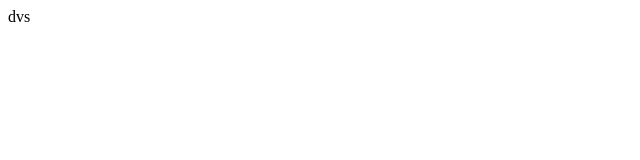
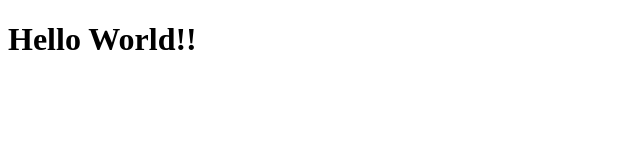
Before and after one commit to Nikhil2493/Pumkin_Meme_Genrator-Javascript-, a plain HTML site: page index.html in a window 1280 px wide. Shown: the whole page, without its empty margins (0-640 px from the left). Drawn offline with Linux system fonts and the light colour scheme.

Commit message:
add data

```diff
--- a/index.html
+++ b/index.html
@@ -7,7 +7,6 @@
     <title>Document</title>
 </head>
 <body>
-    dvs
-
+    <h1>Hello World!!</h1>
 </body>
 </html>
```
